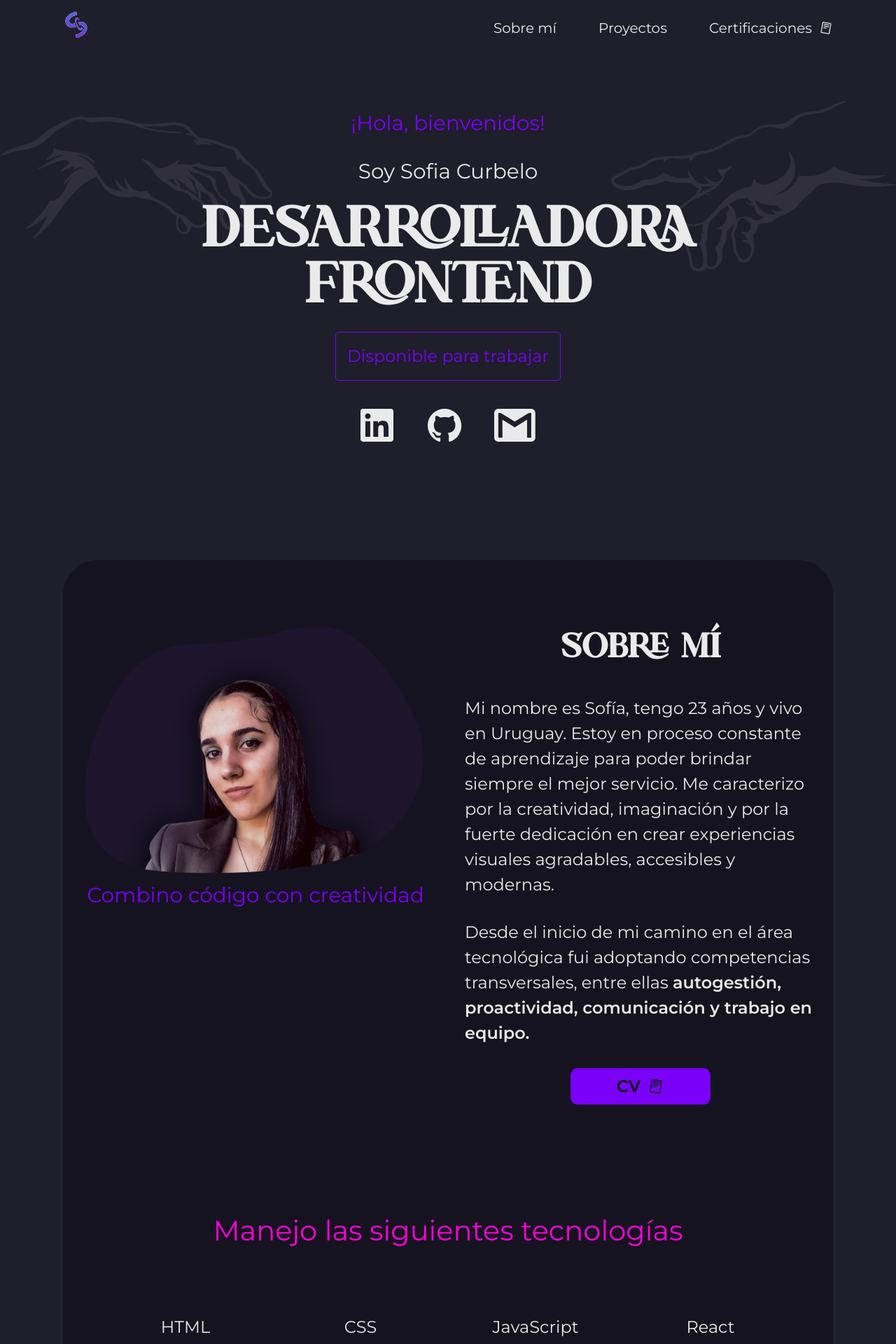
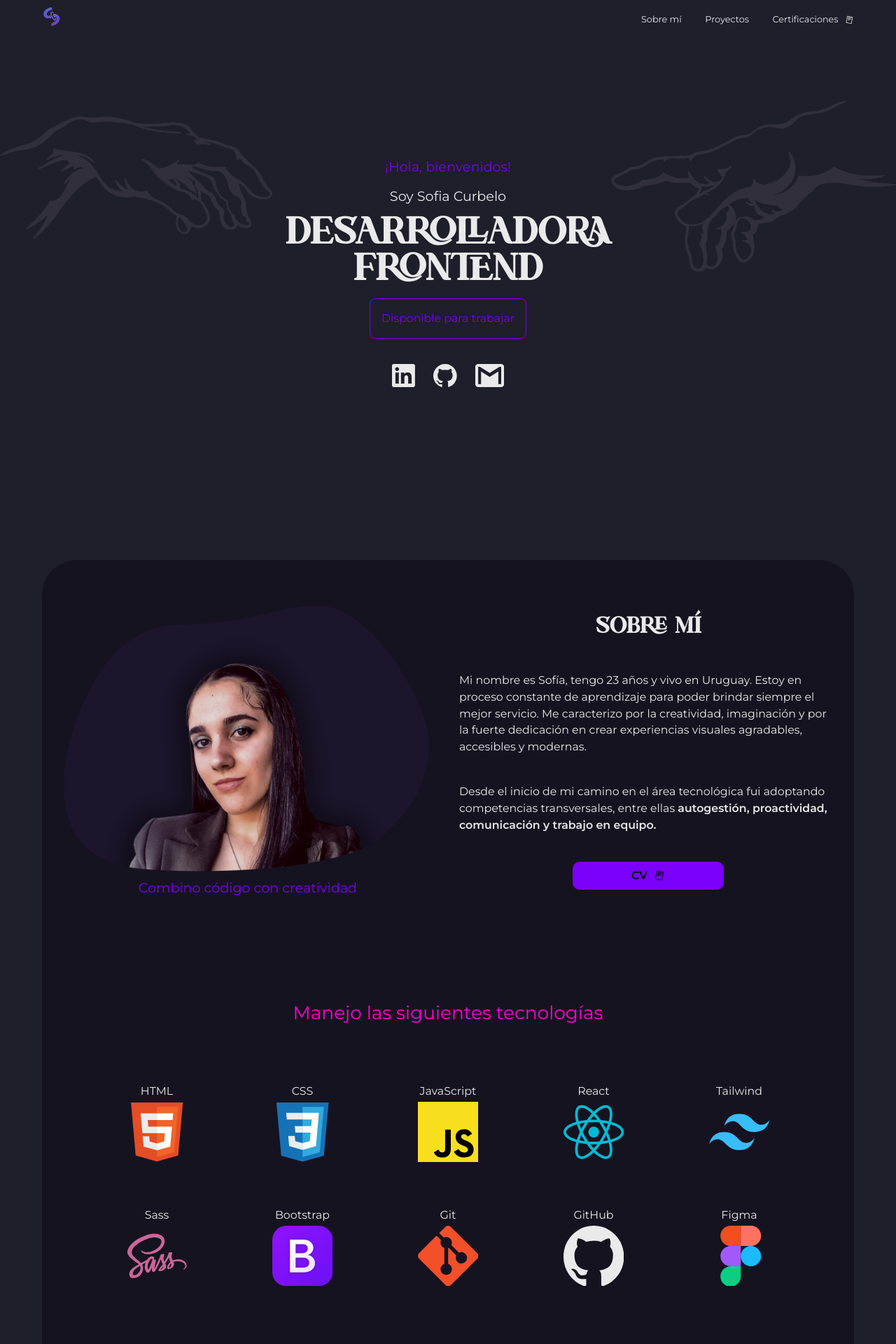
Before and after one commit to sofiacurbeloo/Portfolio-web, a React (Vite) app: page / in a window 1280 px wide. Shown: the top 1920 px of the page at 70% size. Built offline with nearby package versions, Linux system fonts and the light colour scheme.

Commit message:
todo-listo

```diff
--- a/index.html
+++ b/index.html
@@ -27,7 +27,7 @@
     <meta property='og:image' content='https://sofiacurbelo.vercel.app/images/Preview.png' />
 
     <!-- CSS -->
-     <link rel="stylesheet" href="/styles/styles.css">
+     <!-- <link rel="stylesheet" href="/styles/styles.css"> -->
     <title>Sofia Curbelo - Portfolio</title>
   </head>
   <body>
--- a/src/styles/base/_reset.scss
+++ b/src/styles/base/_reset.scss
@@ -23,16 +23,16 @@ body {
 .main,
 .about,
 .projects {
-  margin: 0 90px;
+  margin: 0 3.74rem;
 
   // Tabletas
   @media (max-width: $break-md) {
-    margin: 0 60px;
+    margin: 0 2.5rem
   }
 
   // Móviles
   @media (max-width: $break-sm) {
-    margin: 0 30px;
+    margin: 0 1.25rem;
   }
 }
 
--- a/src/styles/base/_settings.scss
+++ b/src/styles/base/_settings.scss
@@ -66,14 +66,14 @@ $virust-font-path: '@/assets/fonts/virust';
 $font-primary: 'Montserrat', sans-serif;
 $font-secondary: 'Virust', sans-serif;
 // Tamaño
-$font-size-heading-1: 5rem;
-$font-size-heading-2: 3rem;
-$font-size-heading-3: 2.5rem;
-$font-size-heading-4: 1.85rem;
-$font-size-body-lg: 1.5rem;
-$font-size-body-md: 1.25rem;
-$font-size-body-sm: 1rem;
-$font-size-body-xs: 0.75rem;
+$font-size-heading-1: 3.3rem;
+$font-size-heading-2: 1.98rem;
+$font-size-heading-3: 1.65rem;
+$font-size-heading-4: 1.2rem;
+$font-size-body-lg: .99rem;
+$font-size-body-md: 0.8rem;
+$font-size-body-sm: 0.6rem;
+$font-size-body-xs: 0.4rem;
 
 // Breakpoints
 $break-sm: 576px;
--- a/src/styles/components/_about.scss
+++ b/src/styles/components/_about.scss
@@ -1,14 +1,14 @@
 .about {
   display: flex;
   flex-direction: column;
-  gap: 150px;
-  padding: 90px 24px;
+  gap: 9rem;
+  padding: 3.75rem 1.5rem;
   background-color: $color-dark;
-  border-radius: 50px;
+  border-radius: $border-radius-50;
 
   .about-description {
     display: flex;
-    gap: 48px;
+    gap: 2rem;
     height: fit-content;
 
     .about-title-mobile {
@@ -39,10 +39,10 @@
 
     .about-text {
       justify-content: space-evenly;
-      gap: 32px;
+      gap: 1.8rem;
 
       h2 {
-        font-family: 'Virust', sans-serif;
+        font-family: "Virust", sans-serif;
         font-size: $font-size-heading-2;
       }
 
@@ -66,7 +66,7 @@
     width: 100%;
     display: flex;
     flex-direction: column;
-    gap: 90px;
+    gap: 5rem;
     align-items: center;
 
     h3 {
@@ -79,7 +79,7 @@
     .about-tech-stack {
       display: flex;
       flex-wrap: wrap;
-      gap: 100px;
+      gap: 4rem;
       justify-content: center;
       align-items: center;
 
@@ -88,12 +88,12 @@
         flex-direction: column;
         align-items: center;
         text-align: center;
-        width: 150px;
-        gap: 12px;
+        width: 9rem;
+        gap: 0.2rem;
 
         svg {
-          width: 90%;
-          height: 90%;
+          width: 60%;
+          height: 60%;
         }
 
         p {
@@ -110,11 +110,17 @@
 
   // Tabletas
   @media (max-width: $break-md) {
-    gap: 90px;
-    padding: 10px;
+    gap: 9rem;
+    padding: 2rem;
 
     .about-description {
-      gap: 60px;
+      gap: 3.75rem;
+
+      .about-img {
+        figcaption {
+          font-size: 1rem;
+        }
+      }
 
       .about-img,
       .about-text {
@@ -137,10 +143,8 @@
     }
 
     .about-tech-stack {
-      gap: 60px;
-
       .tech-item {
-        width: 120px;
+        width: 9.2rem;
 
         p {
           font-size: $font-size-body-md;
@@ -157,7 +161,7 @@
 
       .about-title-mobile {
         display: block;
-        font-family: 'Virust', sans-serif;
+        font-family: "Virust", sans-serif;
         font-size: $font-size-heading-2;
         text-align: center;
       }
@@ -168,17 +172,17 @@
     }
 
     .about-tech {
-      gap: 30px;
+      gap: 1.5rem;
 
       h3 {
         font-size: $font-size-heading-4;
       }
 
       .about-tech-stack {
-        gap: 24px;
+        gap: 1.5rem;
 
         .tech-item {
-          width: 90px;
+          width: 6rem;
 
           p {
             font-size: $font-size-body-sm;
--- a/src/styles/components/_button.scss
+++ b/src/styles/components/_button.scss
@@ -3,7 +3,7 @@
   display: flex;
   justify-content: center;
   align-items: center;
-  gap: 10px;
+  gap: 0.6rem;
   position: relative;
   overflow: hidden;
   z-index: 0;
@@ -30,9 +30,11 @@
     transform: translateY(-50%) scale(50);
   }
 
+
+  // Móviles
   @media (max-width: $break-sm) {
     padding: 12px 24px;
-    font-size: $font-size-body-sm;
+    font-size: $font-size-body-md;
     width: 17rem;
   }
 }
@@ -68,9 +70,9 @@
   display: flex;
   justify-content: center;
   align-items: center;
-  gap: 10px;
-  width: 20rem;
-  padding: 20px 48px;
+  gap: 0.6rem;
+  width: 15rem;
+  padding: 1rem 3rem;
   color: $color-white;
   border-radius: $border-radius-50;
   background: $gradient-violet;
@@ -79,13 +81,13 @@
 
   &:hover {
     background: $gradient-hover-violet;
-    box-shadow: 0 0 50px rgba($color-violet, 0.5);
+    box-shadow: 0 0 4.5rem rgba($color-violet, 0.5);
   }
 
   // Móviles
   @media (max-width: $break-sm) {
-    padding: 12px 24px;
-    font-size: $font-size-body-sm;
+    padding: 0.7rem 1.5rem;
+    font-size: $font-size-body-md;
     width: 12rem;
   }
 }
@@ -102,11 +104,11 @@
 
   // Tabletas
   @media (max-width: $break-md) {
-    height: 30px;
+    height: 2rem;
   }
 
   // Móviles
   @media (max-width: $break-sm) {
-    height: 20px;
+    height: 1.25rem;
   }
 }
--- a/src/styles/components/_card.scss
+++ b/src/styles/components/_card.scss
@@ -5,29 +5,29 @@
   align-items: center;
   width: 100%;
   height: fit-content;
-  padding: 24px 40px;
-  gap: 10px;
-  border-radius: 10px;
+  padding: 1.5rem 2.5rem;
+  gap: 0.6rem;
+  border-radius: $border-radius-10;
   transition: box-shadow 0.3s cubic-bezier(0.455, 0.03, 0.515, 0.955);
 
   &-content {
     display: flex;
     align-items: center;
     align-self: stretch;
-    gap: 12px;
+    gap: 0.75rem;
     height: 100%;
 
     .card-info {
       display: flex;
       flex-direction: column;
       align-items: flex-start;
-      gap: 24px;
+      gap: 1.5rem;
       flex: 1;
       width: 50%;
 
       h3 {
         font-size: $font-size-heading-3;
-        padding: 16px 0;
+        padding: 1rem 0;
       }
 
       p {
@@ -48,7 +48,7 @@
     .card-tech {
       display: flex;
       flex-wrap: wrap;
-      gap: 24px;
+      gap: 1.5rem;
       align-self: stretch;
     }
   }
@@ -78,8 +78,8 @@
 // Tabletas
 @media (max-width: $break-md) {
   .card {
-    padding: 32px;
-    gap: 30px;
+    padding: 2rem;
+    gap: 1.9rem;
 
     &-content {
       flex-direction: column;
@@ -103,11 +103,11 @@
 // Móviles
 @media (max-width: $break-sm) {
   .card {
-    padding: 24px;
-    gap: 24px;
+    padding: 1.5rem;
+    gap: 1.5rem;
 
     &-content {
-      gap: 24px;
+      gap: 1.5rem;
 
       h2 {
         font-size: $font-size-heading-4 !important;
@@ -115,7 +115,7 @@
 
       .card-button {
         flex-direction: column;
-        gap: 12px;
+        gap: 0.75rem;
 
         a {
           width: 100%;
--- a/src/styles/components/_main.scss
+++ b/src/styles/components/_main.scss
@@ -3,7 +3,6 @@
   flex-direction: column;
   height: 100vh;
   align-items: center;
-  gap: 10px;
 
   .hero-img {
     position: absolute;
@@ -19,7 +18,7 @@
     justify-content: center;
     margin: auto;
     width: 50%;
-    gap: 24px;
+    gap: 0.8rem;
 
     .main-text-sm {
       font-size: $font-size-heading-4;
@@ -31,7 +30,7 @@
     }
 
     .main-title {
-      font-family: 'Virust', sans-serif;
+      font-family: "Virust", sans-serif;
       font-size: $font-size-heading-1;
       line-height: 100%;
       text-align: center;
@@ -40,9 +39,9 @@
     .main-badge {
       font-size: $font-size-body-lg;
       color: $color-violet;
-      padding: 16px;
-      border: 1px solid $color-violet;
-      border-radius: 5px;
+      padding: 1rem;
+      border: 0.06rem solid $color-violet;
+      border-radius: 0.5rem;
       width: fit-content;
       text-align: center;
     }
@@ -51,12 +50,12 @@
       display: flex;
       justify-content: space-between;
       align-items: center;
-      width: 250px;
+      width: 10rem;
 
-      padding: 16px 0;
+      padding: 1rem 0;
 
       a {
-        height: 100%;
+        height: 70%;
 
         svg {
           height: 100%;
@@ -73,29 +72,10 @@
 
     .main-header {
       width: 81%;
-      gap: 10px;
-
-      .main-text-sm {
-        font-size: $font-size-body-md;
-      }
-
-      .main-title {
-        font-size: $font-size-heading-2;
-      }
+      gap: 1rem;
 
       .main-badge {
-        font-size: $font-size-body-sm;
-        padding: 12px;
-      }
-
-      .main-contact {
-        width: 210px;
-        a {
-          height: 100%;
-          svg {
-            height: 90%;
-          }
-        }
+        padding: 0.75rem;
       }
     }
   }
@@ -103,25 +83,20 @@
   // Móviles
   @media (max-width: $break-sm) {
     .main-header {
-      .main-text-sm {
-        font-size: $font-size-body-sm;
-      }
-
       .main-title {
-        font-size: $font-size-heading-4;
+        font-size: $font-size-heading-2;
       }
 
       .main-badge {
-        font-size: $font-size-body-xs;
-        padding: 12px;
+        font-size: $font-size-body-md;
       }
 
       .main-contact {
-        width: 150px;
+        width: 7rem;
         a {
           height: 100%;
           svg {
-            height: 70%;
+            height: 50%;
           }
         }
       }
--- a/src/styles/components/_navbar.scss
+++ b/src/styles/components/_navbar.scss
@@ -2,7 +2,7 @@
   display: flex;
   position: fixed;
   background-color: $color-dark-violet;
-  padding: 1rem 90px;
+  padding: 0.6rem 3.75rem;
 
   width: 100%;
   z-index: 2;
@@ -15,7 +15,7 @@
   }
 
   .nav-logo-img {
-    height: 40px;
+    height: 1.8rem;
   }
 
   .nav-toggle {
@@ -27,14 +27,14 @@
 
   .nav-link-list {
     display: flex;
-    gap: 60px;
+    gap: 2.1rem;
     align-items: center;
 
     .nav-link {
       align-items: center;
       position: relative;
       display: inline-flex;
-      gap: 10px;
+      gap: 0.6rem;
       font-size: $font-size-body-md;
       white-space: nowrap;
 
@@ -42,7 +42,7 @@
       &::after {
         content: '';
         position: absolute;
-        bottom: -4px;
+        bottom: -0.25rem;
         left: 0;
         height: 1px;
         width: 100%;
@@ -60,11 +60,11 @@
 
   // Tabletas
    @media (max-width: $break-md){
-     padding: 1rem 60px;
+     padding: 1rem 3.75rem;
    }
   // Móviles
   @media (max-width: $break-sm) {
-    padding: 1rem 30px;
+    padding: 1rem 1.8rem;
     align-items: flex-start;
     flex-direction: column;
 
@@ -81,9 +81,9 @@
       display: none;
       flex-direction: column;
       width: 100%;
-      margin-top: 36px;
-      padding: 24px 0;
-      gap: 40px;
+      margin-top: 1.25rem;
+      padding: 1.5rem 0;
+      gap: 2.5rem;
       animation: slideDown 0.2s ease-out forwards;
       z-index: 10;
 
--- a/src/styles/components/_projects-footer.scss
+++ b/src/styles/components/_projects-footer.scss
@@ -1,9 +1,9 @@
 // Projects
 .projects {
-  padding: 90px 0;
+  padding: 5.6rem 0;
   display: flex;
   flex-direction: column;
-  gap: 100px;
+  gap: 3rem;
   align-items: center;
   justify-content: center;
 
@@ -26,7 +26,7 @@
   align-items: center;
   justify-content: center;
   text-align: center;
-  gap: 16px;
+  gap: 1rem;
 
   h4 {
     padding-top: 10%;
--- a/src/styles/components/_snippet.scss
+++ b/src/styles/components/_snippet.scss
@@ -7,6 +7,6 @@
 }
 
 .loader-gif {
-  width: 300px;
+  width: 15rem;
 
 }
```
